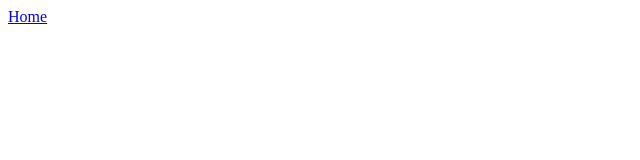
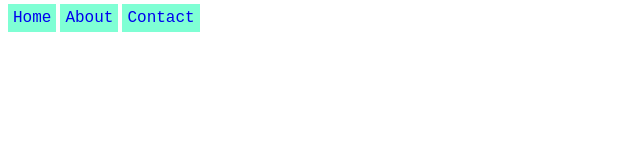
Before and after one commit to Blessed0306/FNB-Week2, a plain HTML site: page links.html in a window 1280 px wide. Shown: the whole page, without its empty margins (0-640 px from the left). Drawn offline with Linux system fonts and the light colour scheme.

Commit message:
making beautiful menu bar

```diff
--- a/links.html
+++ b/links.html
@@ -3,9 +3,12 @@
 <head>
     <meta charset="UTF-8">
     <meta name="viewport" content="width=device-width, initial-scale=1.0">
+    <link rel="stylesheet" href="style.css">
     <title>Links</title>
 </head>
 <body>
     <a href="index.html">Home</a>
+    <a href="#">About</a>
+    <a href="#">Contact</a>
 </body>
 </html>
--- a/style.css
+++ b/style.css
@@ -19,3 +19,14 @@ ol{
 ul{
     list-style-image: url(images/pointer-icon.png);
 }
+
+a{
+    text-decoration: none;
+    background-color: aquamarine;
+    padding: 5px;
+    font-family: 'Courier New', Courier, monospace;
+}
+a:hover{
+    background-color: aqua;
+    color: black;
+}
```
